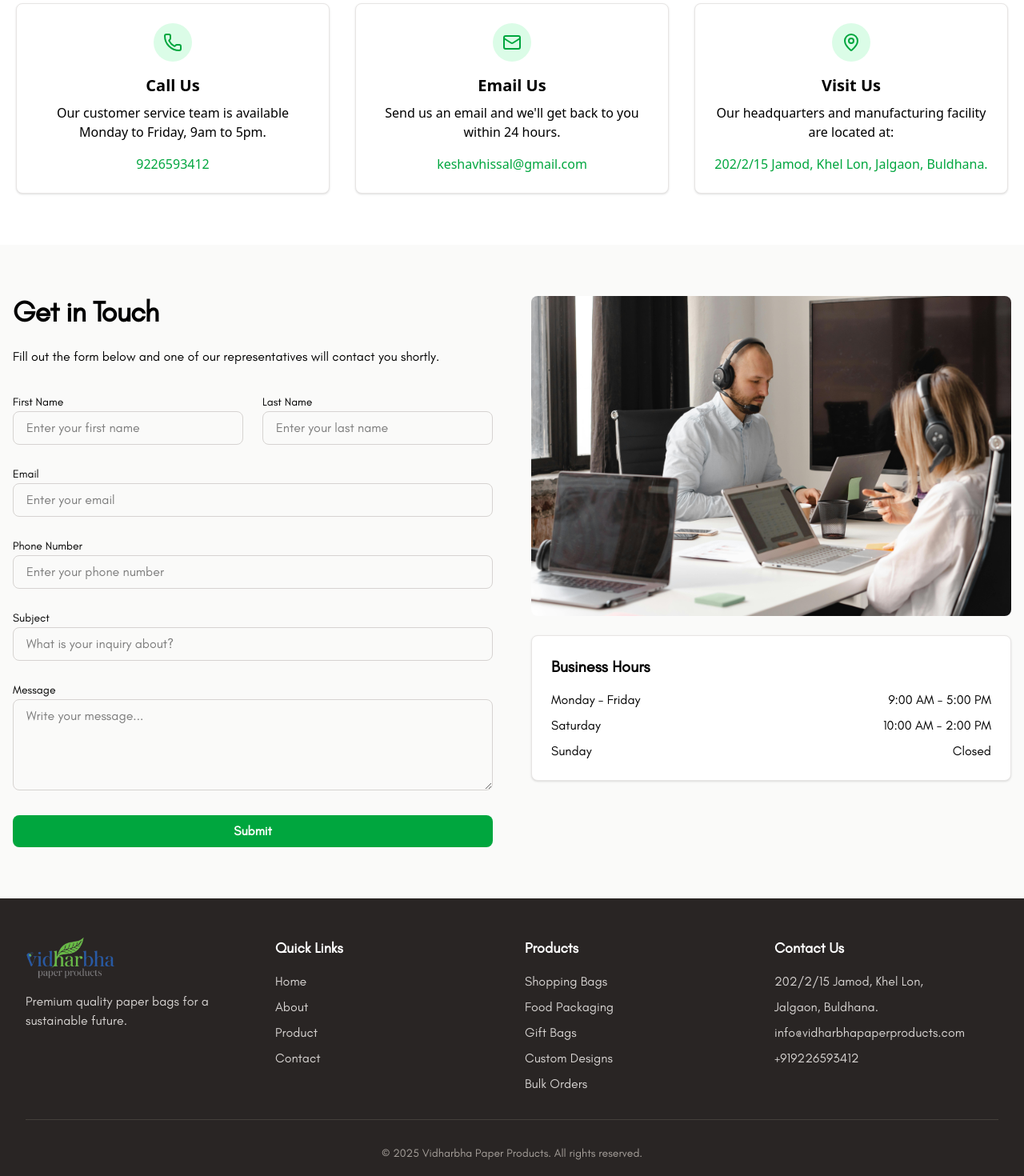
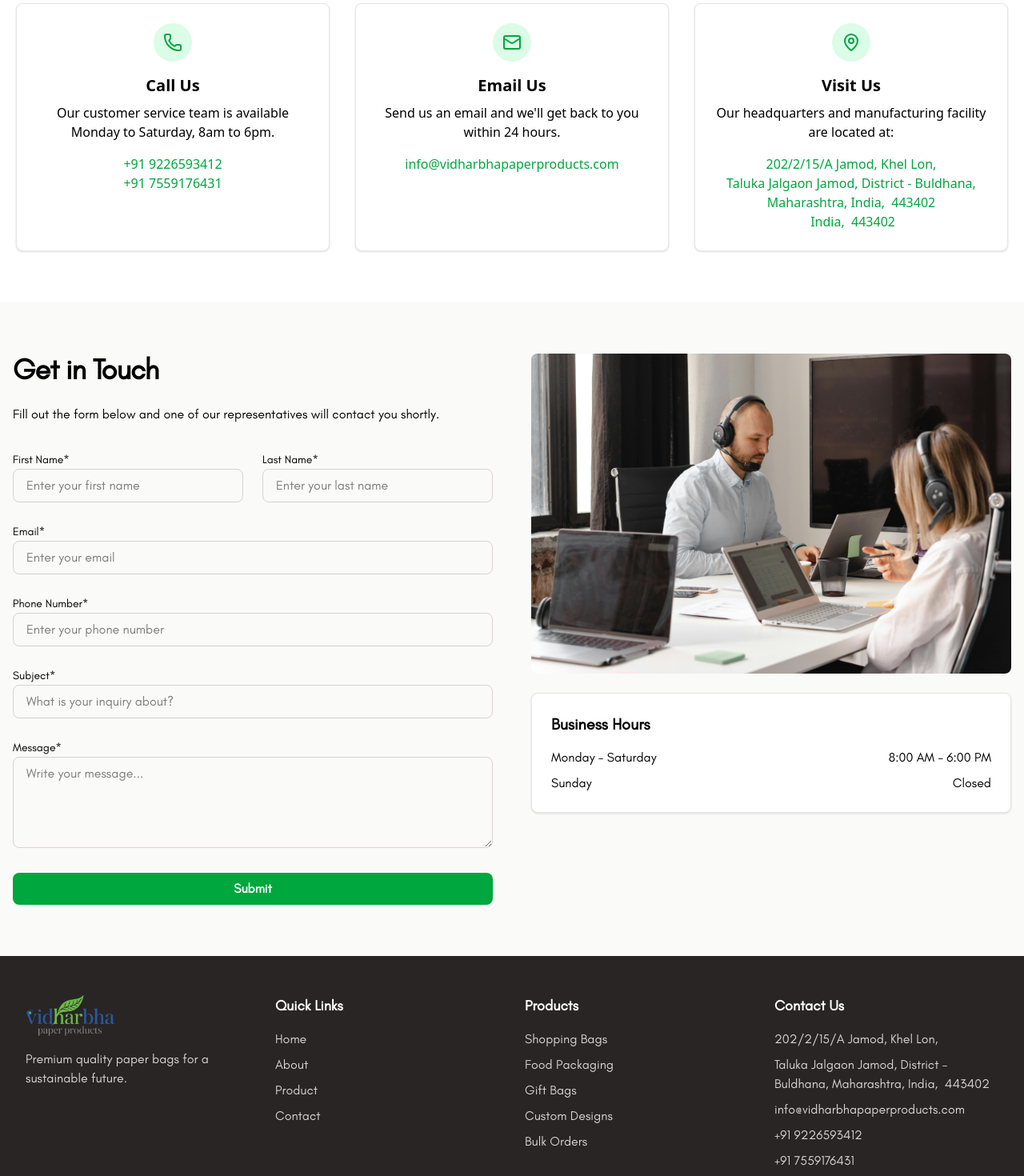
Before and after one commit to rushikeshwayal/EcoBag, a React (Vite) app: page /contact in a window 1280 px wide. Shown: the part 440-1910 px from the top of the page at 80% size. Built offline with nearby package versions, Linux system fonts and the light colour scheme.

Commit message:
updating adress and contact

```diff
--- a/src/components/Contact/ContactCard.jsx
+++ b/src/components/Contact/ContactCard.jsx
@@ -10,10 +10,11 @@ function ContactCard() {
                         </div>
                         <h3 className="text-xl font-bold mb-2">Call Us</h3>
                         <p className="text-muted-foreground mb-4">
-                            Our customer service team is available Monday to Friday, 9am to 5pm.
+                            Our customer service team is available Monday to Saturday, 8am to 6pm.
                         </p>
                         <a href="tel:+15551234567" className="text-green-600 font-medium hover:underline">
-                            9226593412
+                            <p>+91 9226593412</p>
+                            <p>+91 7559176431</p>
                         </a>
                     </div>
                     <div className="flex flex-col items-center text-center p-6 bg-white rounded-lg border border-stone-200 shadow-sm">
@@ -25,7 +26,7 @@ function ContactCard() {
                             Send us an email and we'll get back to you within 24 hours.
                         </p>
                         <a href="mailto:contact@ecobags.com" className="text-green-600 font-medium hover:underline">
-                            keshavhissal@gmail.com
+                            info@vidharbhapaperproducts.com
                         </a>
                     </div>
                     <div className="flex flex-col items-center text-center p-6 bg-white rounded-lg border border-stone-200 shadow-sm">
@@ -37,7 +38,9 @@ function ContactCard() {
                             Our headquarters and manufacturing facility are located at:
                         </p>
                         <address className="not-italic text-green-600 font-medium">
-                            202/2/15 Jamod, Khel Lon, Jalgaon, Buldhana.
+                            <p>202/2/15/A Jamod, Khel Lon,</p>
+                            <p>Taluka Jalgaon Jamod, District - Buldhana, Maharashtra, India,  443402</p>
+                            <p> India,  443402</p>
                         </address>
                     </div>
                 </div>
--- a/src/components/Contact/ContactForm.jsx
+++ b/src/components/Contact/ContactForm.jsx
@@ -56,13 +56,13 @@ export default function ContactForm() {
                             <input
                                 type="hidden"
                                 name="access_key"
-                                value="f0271ef4-3c6a-4118-a9be-aa313da138c3"
+                                value="5dcbbd2d-a121-455b-aa15-232d97e69ac8"
                             />
 
                             <div className="grid grid-cols-1 sm:grid-cols-2 gap-6">
                                 <div className="space-y-2">
                                     <label htmlFor="first-name" className="text-sm font-medium">
-                                        First Name
+                                        First Name*
                                     </label>
                                     <input
                                         id="first-name"
@@ -74,7 +74,7 @@ export default function ContactForm() {
                                 </div>
                                 <div className="space-y-2">
                                     <label htmlFor="last-name" className="text-sm font-medium">
-                                        Last Name
+                                        Last Name*
                                     </label>
                                     <input
                                         id="last-name"
@@ -88,7 +88,7 @@ export default function ContactForm() {
 
                             <div className="space-y-2">
                                 <label htmlFor="email" className="text-sm font-medium">
-                                    Email
+                                    Email*
                                 </label>
                                 <input
                                     id="email"
@@ -102,7 +102,7 @@ export default function ContactForm() {
 
                             <div className="space-y-2">
                                 <label htmlFor="phone" className="text-sm font-medium">
-                                    Phone Number
+                                    Phone Number*
                                 </label>
                                 <input
                                     id="phone"
@@ -116,7 +116,7 @@ export default function ContactForm() {
 
                             <div className="space-y-2">
                                 <label htmlFor="subject" className="text-sm font-medium">
-                                    Subject
+                                    Subject*
                                 </label>
                                 <input
                                     id="subject"
@@ -129,7 +129,7 @@ export default function ContactForm() {
 
                             <div className="space-y-2">
                                 <label htmlFor="message" className="text-sm font-medium">
-                                    Message
+                                    Message*
                                 </label>
                                 <textarea
                                     id="message"
@@ -193,13 +193,13 @@ export default function ContactForm() {
                                 <h3 className="text-xl font-bold mb-4">Business Hours</h3>
                                 <ul className="space-y-2">
                                     <li className="flex justify-between">
-                                        <span className="text-muted-foreground">Monday - Friday</span>
-                                        <span className="font-medium">9:00 AM - 5:00 PM</span>
+                                        <span className="text-muted-foreground">Monday - Saturday</span>
+                                        <span className="font-medium">8:00 AM - 6:00 PM</span>
                                     </li>
-                                    <li className="flex justify-between">
+                                    {/* <li className="flex justify-between">
                                         <span className="text-muted-foreground">Saturday</span>
                                         <span className="font-medium">10:00 AM - 2:00 PM</span>
-                                    </li>
+                                    </li> */}
                                     <li className="flex justify-between">
                                         <span className="text-muted-foreground">Sunday</span>
                                         <span className="font-medium">Closed</span>
--- a/src/components/Footer.jsx
+++ b/src/components/Footer.jsx
@@ -76,10 +76,11 @@ function Footer() {
                     <div>
                         <h3 className="font-bold text-lg mb-4">Contact Us</h3>
                         <address className="not-italic text-stone-300 space-y-2 text-sm sm:text-base">
-                            <p>202/2/15 Jamod, Khel Lon,</p>
-                            <p>Jalgaon, Buldhana.</p>
+                            <p>202/2/15/A Jamod, Khel Lon,</p>
+                            <p>Taluka Jalgaon Jamod, District - Buldhana, Maharashtra, India,  443402</p>
                             <p>info@vidharbhapaperproducts.com</p>
-                            <p>+919226593412</p>
+                            <p>+91 9226593412</p>
+                            <p>+91 7559176431</p>
                         </address>
                         {/* Form is commented out */}
                     </div>
```
